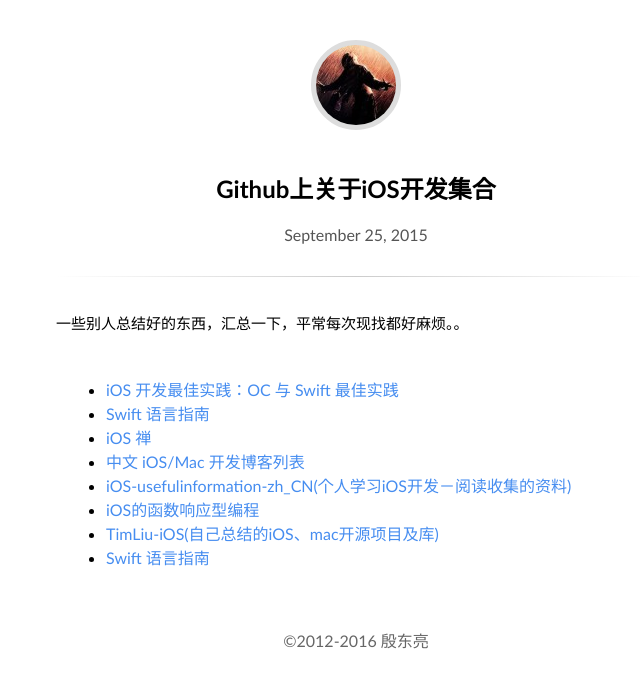
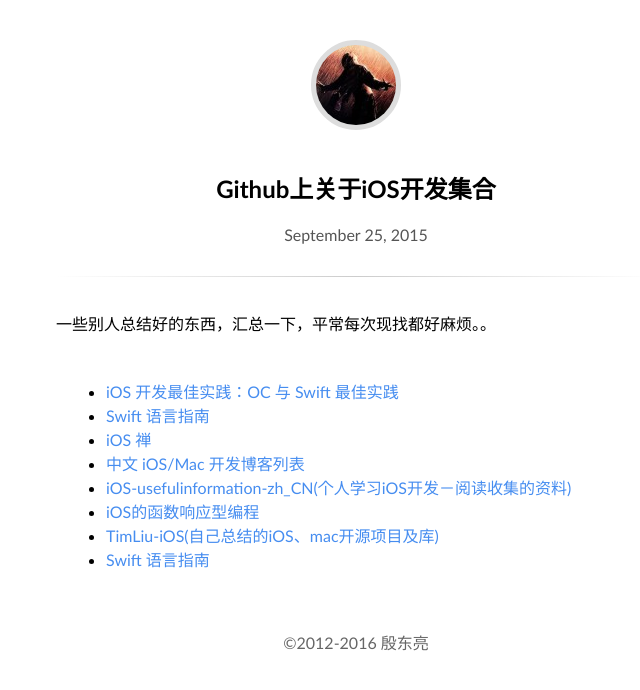
Before and after one commit to dlpu/dlpu.github.io, a Jekyll site: the page built from _posts/2015-09-25-github-iOS.md, in a window 1280 px wide. Shown: the top 690 px of the page, without its empty margins (284-924 px from the left). Built offline with Jekyll 4.4.1, drawn with Linux system fonts in a browser that asks for light colours; some web fonts are replaced; Markdown is read by kramdown in place of the engine named in the settings.

Commit message:
110 commit

```diff
--- a/_layouts/default.html
+++ b/_layouts/default.html
@@ -1,7 +1,3 @@
----
-layout: compress
----
-
 <!DOCTYPE html>
 <html lang="en">
 
--- a/_layouts/post.html
+++ b/_layouts/post.html
@@ -25,10 +25,10 @@
 
 	<div id="disqus_thread"></div>
 	<script>
-		// var disqus_config = function () {
-		// 	this.page.url = {{ page.url }};
-		// 	this.page.identifier = {{ page.url }};
-		// };
+		var disqus_config = function () {
+			this.page.url = {{ page.url }};
+			this.page.identifier = {{ page.url }};
+		};
 
 (function() {
 	var d = document, s = d.createElement('script');
--- a/_sass/main.scss
+++ b/_sass/main.scss
@@ -275,7 +275,7 @@
     margin: 30px 0;
   }
   p {
-    font-size: 15px;
+    font-size: 16px;
     line-height: 1.9em;
     word-wrap: break-word;
   }
```
